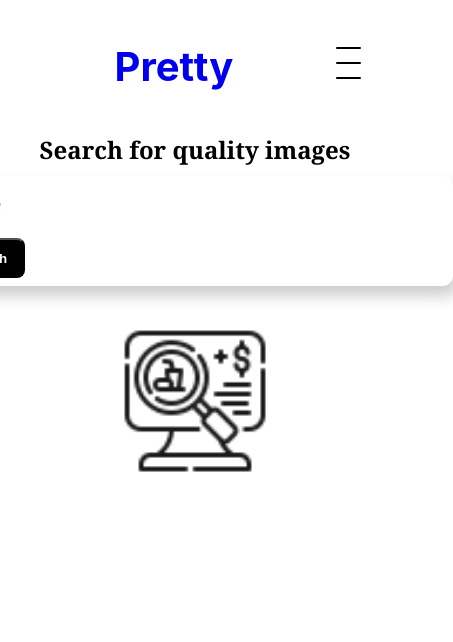
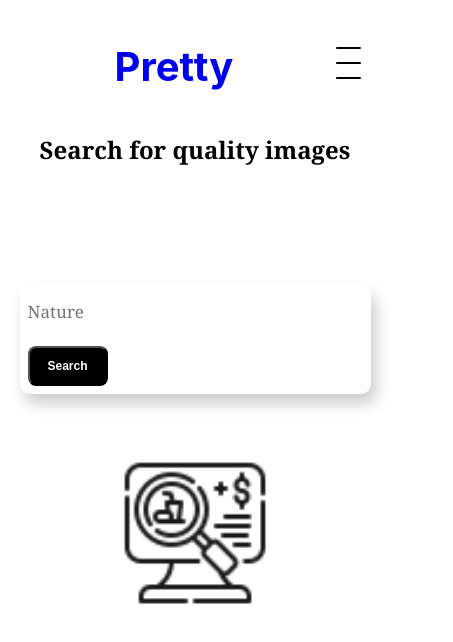
Before and after one commit to johnomeyo/pretty, a React (Create React App) app: page /search in a window 390 px wide. Shown: the top 642 px of the page, 453 px wide, since content can reach past the window. Built offline with nearby package versions, Linux system fonts and the light colour scheme; the HTML template or start-up script is replaced by a standard one.

Commit message:
Added responsiveness to the search page

```diff
--- a/src/Components/Search.css
+++ b/src/Components/Search.css
@@ -3,6 +3,9 @@
   flex-direction: column;
   justify-content: center;
   align-items: center;
+}
+.padding-div {
+  height: 10dvh;
 }
 .search-bar {
   display: flex;
@@ -46,3 +49,20 @@ input {
   width: auto;
   margin-top: 40px;
 }
+@media (max-width: 612px) {
+  .search-bar {
+    width: 90%;
+    display: flex;
+    justify-content: space-between;
+    margin: 1.5rem;
+    padding: 0;
+  }
+  input {
+    width: auto;
+  }
+  button {
+    font-size: 12px;
+    width: 30px;
+    padding: 0px;
+  }
+}
--- a/src/Components/SearchComponent.jsx
+++ b/src/Components/SearchComponent.jsx
@@ -30,7 +30,7 @@ export const SearchBar = () => {
             autoComplete="on"
             onChange={(e) => setInputValue(e.target.value)}
           />
-          <button type="submit">{`Search ${inputValue}`}</button>
+          <button type="submit">{`Search`}</button>
         </form>
       </div>
       {inputValue === "" ? (
--- a/src/pages/search.jsx
+++ b/src/pages/search.jsx
@@ -5,6 +5,7 @@ export const Search = () => {
   return (
     <div className="search-page">
       <h3>{"Search for quality images"}</h3>
+      <div className="padding-div"></div>
       <SearchBar />
     </div>
   );
```
